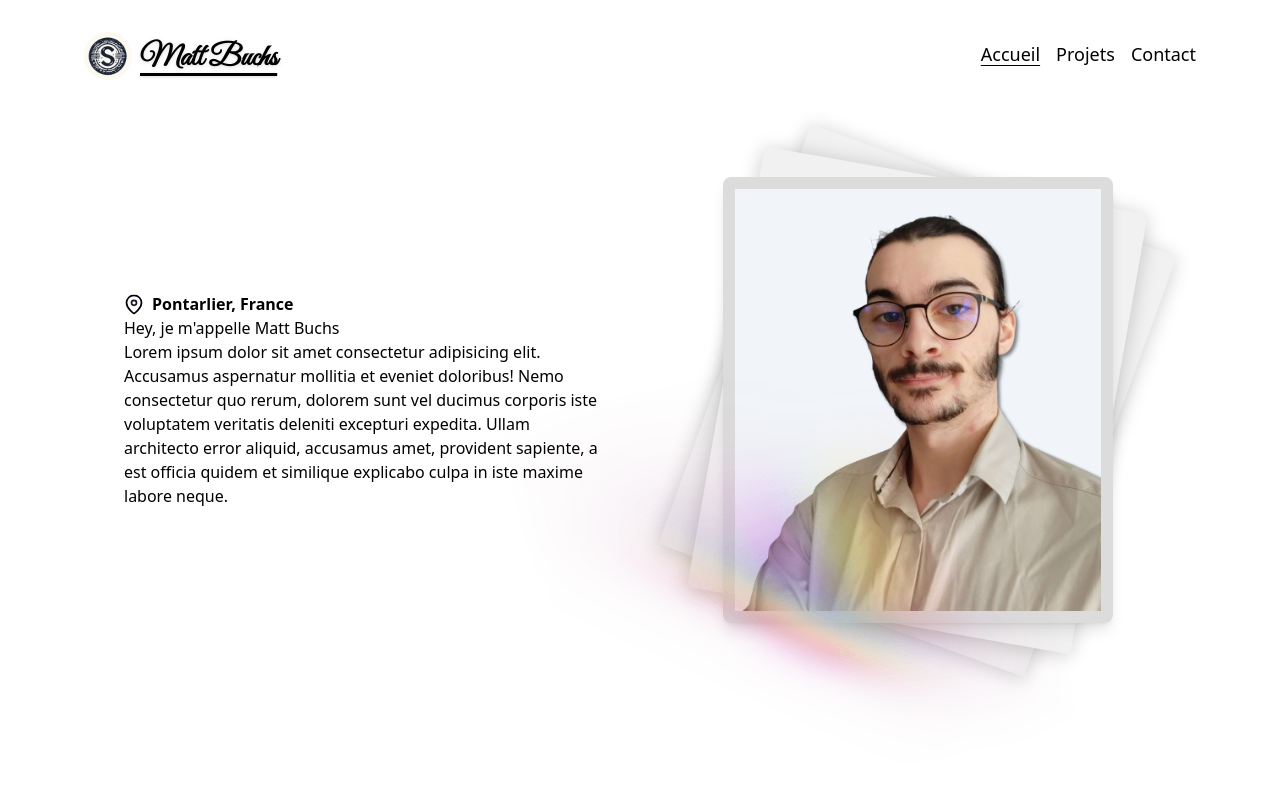
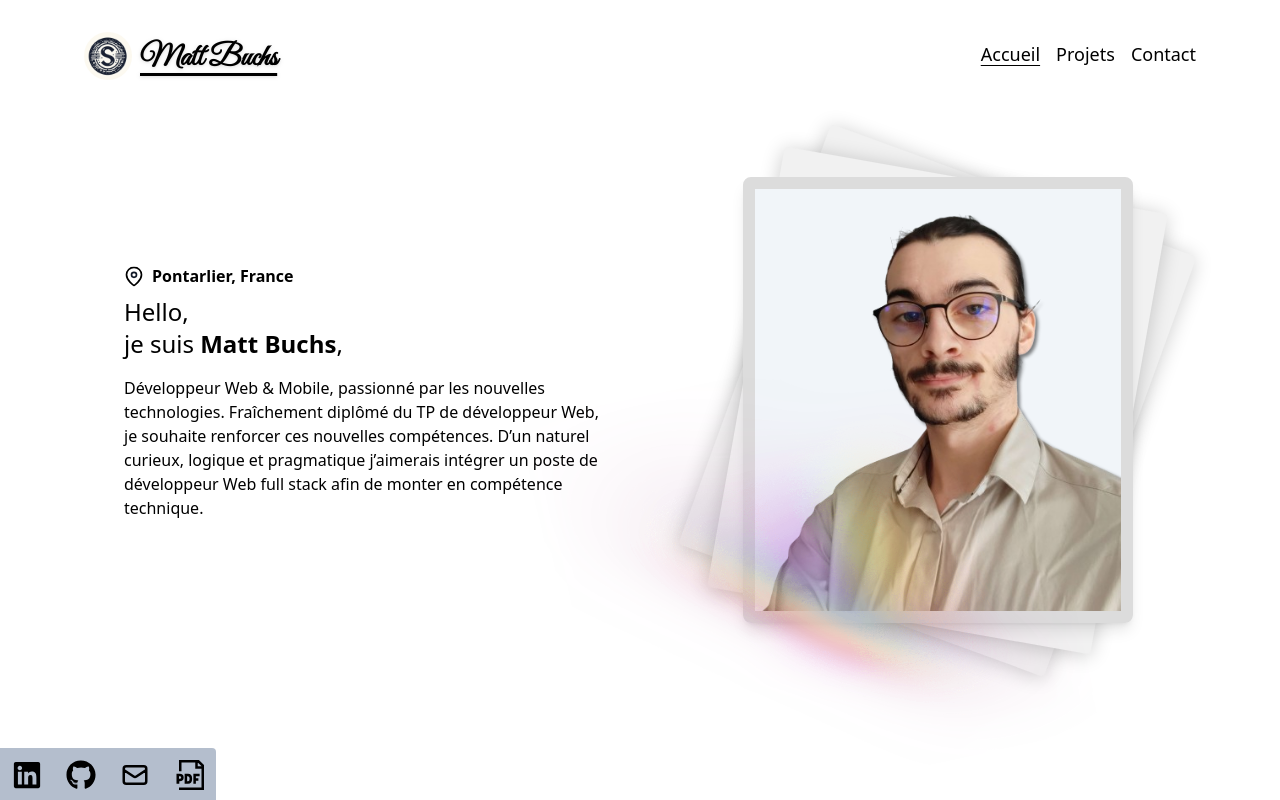
Before and after one commit to MattBuchs/NewPortfolio, a React (Vite) app: page / in a window 1280 px wide. Shown: the top 800 px of the page. Built offline with nearby package versions, Linux system fonts and the light colour scheme.

Commit message:
adding a bar with several external links

```diff
--- a/src/components/Home/Card.css
+++ b/src/components/Home/Card.css
@@ -43,7 +43,6 @@
     height: 100%;
     left: 0;
     top: 0;
-    background-image: radial-gradient(circle at 50% 50%, #ffffff22, #0000000f);
     border-radius: inherit;
     pointer-events: none;
     z-index: -1; /* Ensure the glow is behind the content */
--- a/src/components/Home/Presentation.jsx
+++ b/src/components/Home/Presentation.jsx
@@ -4,7 +4,7 @@
     return (
         <section className="max-w-[1250px] md:w-[90%] w-full h-full mx-auto relative">
             <div className="px-5 flex items-center h-screen">
-                <article className="w-1/2 px-10">
+                <article className="w-1/2 px-10 mb-4">
                     <p className="flex items-center">
                         <svg
                             width="20"
@@ -44,28 +44,132 @@
                             Pontarlier, France
                         </span>
                     </p>
-                    <h2>Hey, je m&apos;appelle Matt Buchs</h2>
-                    <p>
-                        Lorem ipsum dolor sit amet consectetur adipisicing elit.
-                        Accusamus aspernatur mollitia et eveniet doloribus! Nemo
-                        consectetur quo rerum, dolorem sunt vel ducimus corporis
-                        iste voluptatem veritatis deleniti excepturi expedita.
-                        Ullam architecto error aliquid, accusamus amet,
-                        provident sapiente, a est officia quidem et similique
-                        explicabo culpa in iste maxime labore neque.
+                    <h2 className="flex flex-col text-2xl mt-2">
+                        Hello,{" "}
+                        <span>
+                            je suis{" "}
+                            <strong className="fon font-bold">
+                                Matt Buchs
+                            </strong>
+                            ,
+                        </span>
+                    </h2>
+                    <p className="mt-4">
+                        Développeur Web & Mobile, passionné par les nouvelles
+                        technologies. Fraîchement diplômé du TP de développeur
+                        Web, je souhaite renforcer ces nouvelles compétences.
+                        D’un naturel curieux, logique et pragmatique j’aimerais
+                        intégrer un poste de développeur Web full stack afin de
+                        monter en compétence technique.
                     </p>
                 </article>
                 <div className="w-1/2 relative flex justify-center">
-                    <div className="w-[70%] h-full rounded-lg shadow-lg relative">
+                    <div className="w-[70%] h-full rounded-lg shadow-lg relative ml-10">
                         <div className="card rounded-lg bg-slate-100">
-                            <img src="/img/me.png" alt="" className="w-full" />
+                            <img
+                                src="/img/me.png"
+                                alt=""
+                                className="w-full select-none"
+                            />
                             <img
                                 src="/img/light-accent-compressed.png"
                                 alt=""
-                                className="absolute -bottom-1/2 -left-[60%] min-w-[170%] -rotate-12"
+                                className="absolute -bottom-1/2 -left-[60%] min-w-[170%] -rotate-12 select-none"
                             />
                         </div>
                     </div>
+                </div>
+
+                <div className="hidden xl:flex bottom-0 left-0 fixed z-50">
+                    <ul className="flex">
+                        <li className="bg-slate-400/70 hover:rounded-se hover:shadow h-20 w-[54px] translate-y-7 hover:translate-y-0 duration-200">
+                            <a
+                                href="https://www.linkedin.com/in/matt-buchs/"
+                                className="w-full h-full flex justify-center pt-3"
+                                target="_blank"
+                            >
+                                <svg
+                                    stroke="currentColor"
+                                    fill="currentColor"
+                                    strokeWidth="0"
+                                    viewBox="0 0 448 512"
+                                    height="30"
+                                    width="30"
+                                    xmlns="http://www.w3.org/2000/svg"
+                                >
+                                    <path d="M416 32H31.9C14.3 32 0 46.5 0 64.3v383.4C0 465.5 14.3 480 31.9 480H416c17.6 0 32-14.5 32-32.3V64.3c0-17.8-14.4-32.3-32-32.3zM135.4 416H69V202.2h66.5V416zm-33.2-243c-21.3 0-38.5-17.3-38.5-38.5S80.9 96 102.2 96c21.2 0 38.5 17.3 38.5 38.5 0 21.3-17.2 38.5-38.5 38.5zm282.1 243h-66.4V312c0-24.8-.5-56.7-34.5-56.7-34.6 0-39.9 27-39.9 54.9V416h-66.4V202.2h63.7v29.2h.9c8.9-16.8 30.6-34.5 62.9-34.5 67.2 0 79.7 44.3 79.7 101.9V416z"></path>
+                                </svg>
+                            </a>
+                        </li>
+                        <li className="bg-slate-400/70 hover:rounded-t hover:shadow h-20 w-[54px] translate-y-7 hover:translate-y-0 duration-200">
+                            <a
+                                href="https://github.com/MattBuchs"
+                                className="w-full h-full flex justify-center pt-3"
+                                target="_blank"
+                            >
+                                <svg
+                                    stroke="currentColor"
+                                    fill="currentColor"
+                                    strokeWidth="0"
+                                    viewBox="0 0 496 512"
+                                    height="30"
+                                    width="30"
+                                    xmlns="http://www.w3.org/2000/svg"
+                                >
+                                    <path d="M165.9 397.4c0 2-2.3 3.6-5.2 3.6-3.3.3-5.6-1.3-5.6-3.6 0-2 2.3-3.6 5.2-3.6 3-.3 5.6 1.3 5.6 3.6zm-31.1-4.5c-.7 2 1.3 4.3 4.3 4.9 2.6 1 5.6 0 6.2-2s-1.3-4.3-4.3-5.2c-2.6-.7-5.5.3-6.2 2.3zm44.2-1.7c-2.9.7-4.9 2.6-4.6 4.9.3 2 2.9 3.3 5.9 2.6 2.9-.7 4.9-2.6 4.6-4.6-.3-1.9-3-3.2-5.9-2.9zM244.8 8C106.1 8 0 113.3 0 252c0 110.9 69.8 205.8 169.5 239.2 12.8 2.3 17.3-5.6 17.3-12.1 0-6.2-.3-40.4-.3-61.4 0 0-70 15-84.7-29.8 0 0-11.4-29.1-27.8-36.6 0 0-22.9-15.7 1.6-15.4 0 0 24.9 2 38.6 25.8 21.9 38.6 58.6 27.5 72.9 20.9 2.3-16 8.8-27.1 16-33.7-55.9-6.2-112.3-14.3-112.3-110.5 0-27.5 7.6-41.3 23.6-58.9-2.6-6.5-11.1-33.3 2.6-67.9 20.9-6.5 69 27 69 27 20-5.6 41.5-8.5 62.8-8.5s42.8 2.9 62.8 8.5c0 0 48.1-33.6 69-27 13.7 34.7 5.2 61.4 2.6 67.9 16 17.7 25.8 31.5 25.8 58.9 0 96.5-58.9 104.2-114.8 110.5 9.2 7.9 17 22.9 17 46.4 0 33.7-.3 75.4-.3 83.6 0 6.5 4.6 14.4 17.3 12.1C428.2 457.8 496 362.9 496 252 496 113.3 383.5 8 244.8 8zM97.2 352.9c-1.3 1-1 3.3.7 5.2 1.6 1.6 3.9 2.3 5.2 1 1.3-1 1-3.3-.7-5.2-1.6-1.6-3.9-2.3-5.2-1zm-10.8-8.1c-.7 1.3.3 2.9 2.3 3.9 1.6 1 3.6.7 4.3-.7.7-1.3-.3-2.9-2.3-3.9-2-.6-3.6-.3-4.3.7zm32.4 35.6c-1.6 1.3-1 4.3 1.3 6.2 2.3 2.3 5.2 2.6 6.5 1 1.3-1.3.7-4.3-1.3-6.2-2.2-2.3-5.2-2.6-6.5-1zm-11.4-14.7c-1.6 1-1.6 3.6 0 5.9 1.6 2.3 4.3 3.3 5.6 2.3 1.6-1.3 1.6-3.9 0-6.2-1.4-2.3-4-3.3-5.6-2z"></path>
+                                </svg>
+                            </a>
+                        </li>
+                        <li className="bg-slate-400/70 hover:rounded-t hover:shadow h-20 w-[54px] translate-y-7 hover:translate-y-0 duration-200">
+                            <a
+                                href="mailto:mattbuchs25@gmail.com"
+                                className="w-full h-full flex justify-center pt-3"
+                                target="_blank"
+                            >
+                                <svg
+                                    stroke="currentColor"
+                                    fill="none"
+                                    strokeWidth="2"
+                                    viewBox="0 0 24 24"
+                                    aria-hidden="true"
+                                    height="30"
+                                    width="30"
+                                    xmlns="http://www.w3.org/2000/svg"
+                                >
+                                    <path
+                                        strokeLinecap="round"
+                                        strokeLinejoin="round"
+                                        d="M3 8l7.89 5.26a2 2 0 002.22 0L21 8M5 19h14a2 2 0 002-2V7a2 2 0 00-2-2H5a2 2 0 00-2 2v10a2 2 0 002 2z"
+                                    ></path>
+                                </svg>
+                            </a>
+                        </li>
+                        <li className="bg-slate-400/70 rounded-se hover:rounded-t hover:shadow h-20 w-[54px] translate-y-7 hover:translate-y-0 duration-200">
+                            <a
+                                href="/files/CV-MattBuchs.pdf"
+                                className="w-full h-full flex justify-center pt-3"
+                                target="_blank"
+                                download={true}
+                            >
+                                <svg
+                                    stroke="currentColor"
+                                    fill="currentColor"
+                                    strokeWidth="0"
+                                    viewBox="0 0 24 24"
+                                    height="30"
+                                    width="30"
+                                    xmlns="http://www.w3.org/2000/svg"
+                                >
+                                    <path
+                                        fill="none"
+                                        stroke="#000"
+                                        strokeWidth="2"
+                                        d="M4.99787498,8.99999999 L4.99787498,0.999999992 L19.4999998,0.999999992 L22.9999998,4.50000005 L23,23 L4,23 M18,1 L18,6 L23,6 M3,12 L3.24999995,12 L4.49999995,12 C6.5,12 6.75,13.25 6.75,14 C6.75,14.75 6.5,16 4.49999995,16 L3.24999995,16 L3.24999995,18 L3,17.9999999 L3,12 Z M9.5,18 L9.5,12 C9.5,12 10.4473684,12 11.2052633,12 C12.3421053,12 13.5,12.5 13.5,15 C13.5,17.5 12.3421053,18 11.2052633,18 C10.4473684,18 9.5,18 9.5,18 Z M16.5,19 L16.5,12 L20.5,12 M16.5,15.5 L19.5,15.5"
+                                    ></path>
+                                </svg>
+                            </a>
+                        </li>
+                    </ul>
                 </div>
             </div>
         </section>
--- a/src/components/Home/Technos.jsx
+++ b/src/components/Home/Technos.jsx
@@ -30,7 +30,7 @@
                 circle at
                 ${mouseX}px
                 ${mouseY}px,
-                #ffffff55,
+                #ffffffa5,
                 #0000000f
             )
         `;
```
Also changed, not shown: 1 other file (tests, documents, lock files or other folders).
